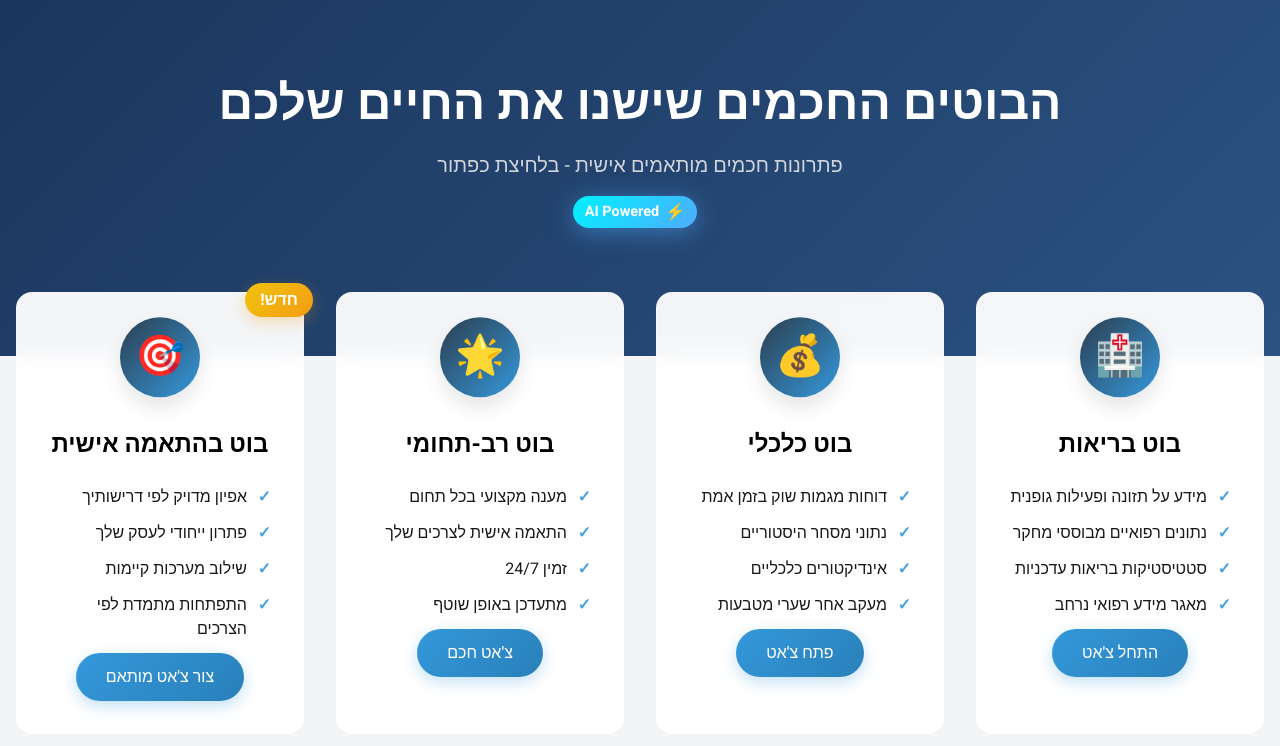
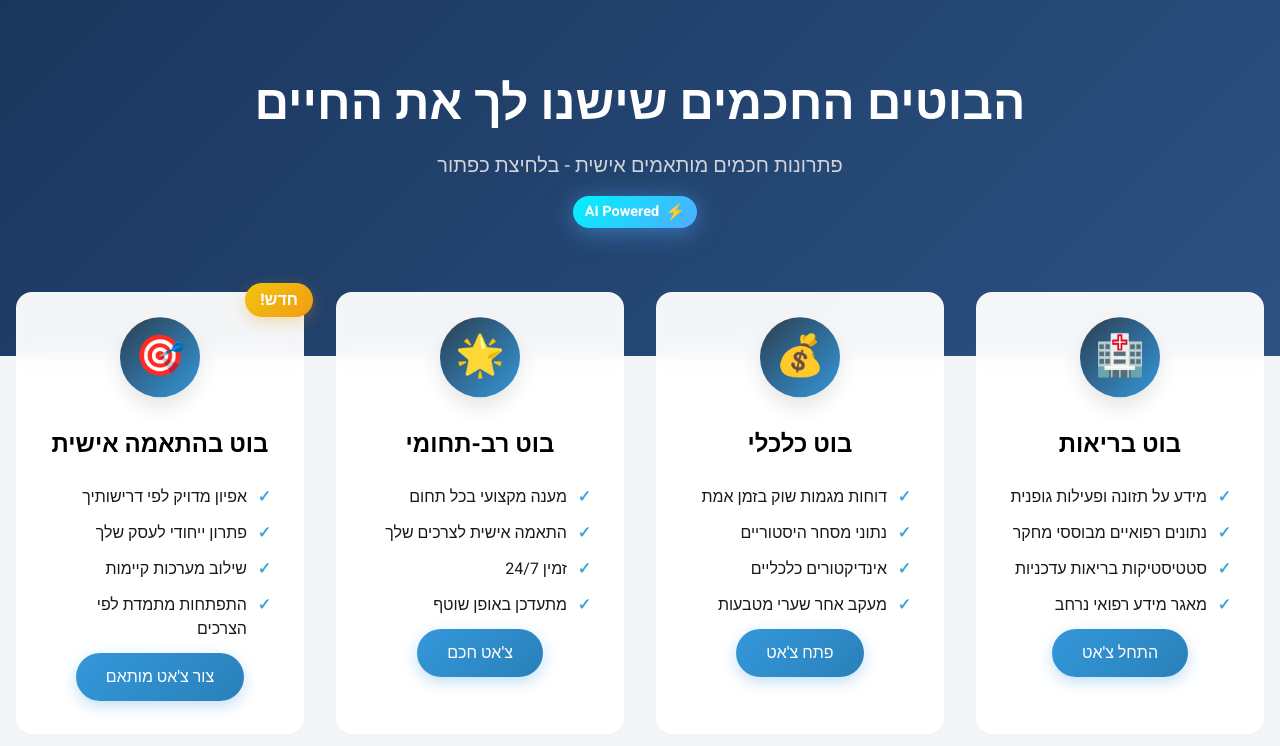
Before and after one commit to Turko1963/AvocadoBOTs, a plain HTML site: page index.html in a window 1280 px wide. Drawn offline with nearby package versions, Linux system fonts and the light colour scheme.

Commit message:
Update index.html

```diff
--- a/index.html
+++ b/index.html
@@ -144,7 +144,7 @@
 <body class="bg-gray-100">
     <div class="hero-gradient text-white py-20">
         <div class="container mx-auto px-4">
-            <h1 class="text-5xl font-bold text-center mb-6">הבוטים החכמים שישנו את החיים שלכם</h1>
+            <h1 class="text-5xl font-bold text-center mb-6">הבוטים החכמים שישנו לך את החיים</h1>
             <div class="text-center mb-12">
                 <p class="text-xl text-gray-300 mb-4">פתרונות חכמים מותאמים אישית - בלחיצת כפתור</p>
                 <span class="ai-badge">AI Powered</span>
```
